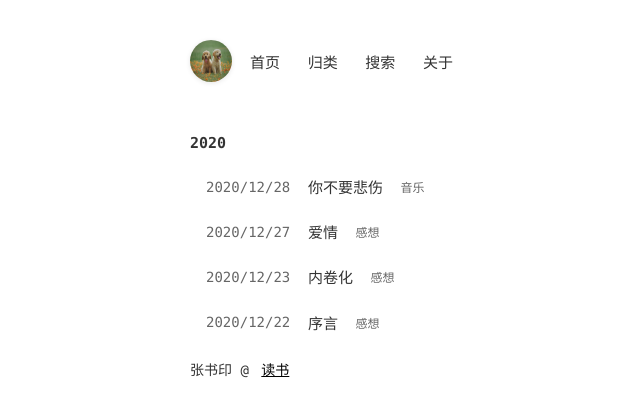
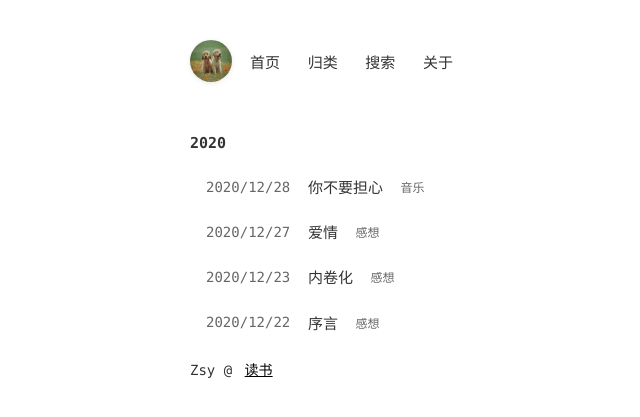
Before and after one commit to brutalimp/brutalimp.github.io, a Jekyll site: the page built from index.html, in a window 1280 px wide. Shown: the top 417 px of the page, without its empty margins (124-764 px from the left). Built offline with Jekyll 4.4.1, drawn with Linux system fonts in a browser that asks for light colours; comment, search, counter and statistics services are not loaded.

Commit message:
add music  post

```diff
--- a/_config.yml
+++ b/_config.yml
@@ -1,11 +1,11 @@
 encoding: utf-8
 
 # SEO相关信息
-title: 张书印
-description: 张书印的个人博客
+title: Zsy
+description: Zsy的个人博客
 keywords: 张书印,Blog,Html,JavaScript
-author: 张书印
-footerText: '张书印'
+author: Zsy
+footerText: 'Zsy'
 
 # 这些不要动
 permalink: /posts/:year/:month/:day/:title.html
```
Also changed, not shown: _posts/2020-12-28-你不要担心.md (+1 -1 lines).
